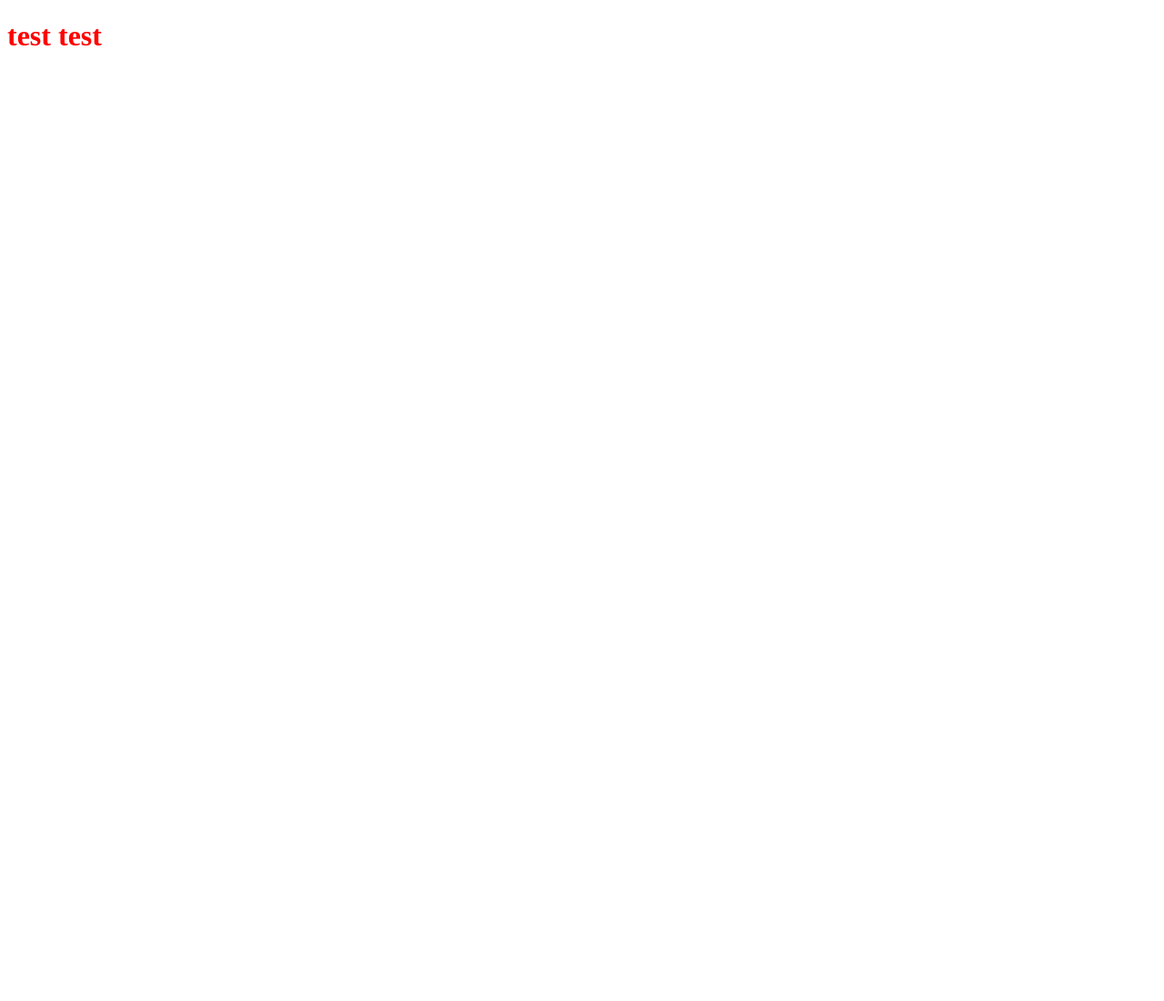
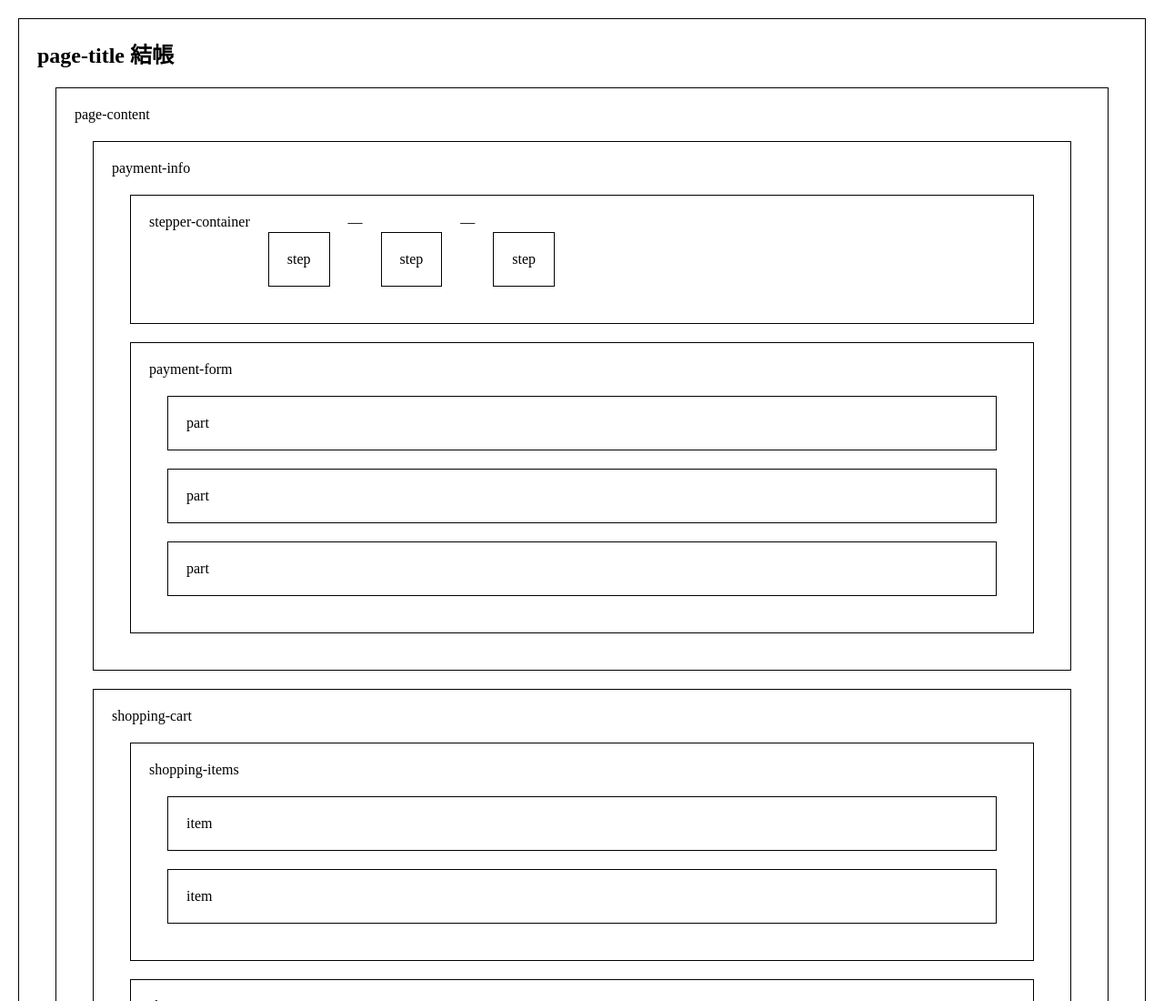
Before and after one commit to Joy-Chang-2021/AC_3_shopping_cart, a website: page shopping-cart.html in a window 1280 px wide. Shown: the top 1100 px of the page at 91% size. Before the commit the page ends 800 px from the top, so only its background shows below. Drawn offline with Linux system fonts and the light colour scheme.

Commit message:
html main framework

```diff
--- /dev/null
+++ b/public/scss/_reset.scss
@@ -0,0 +1,26 @@
+// reset css
+body {
+  margin: 0;
+  padding: 0;
+}
+* {
+  box-sizing: border-box;
+}
+h1,
+h2,
+h3,
+h4,
+h5,
+h6,
+p {
+  margin: 0px;
+  padding: 0px;
+}
+button {
+  background-color: transparent;
+  border: 0;
+  cursor: pointer;
+}
+button[disabled] {
+  pointer-events: none;
+}
--- /dev/null
+++ b/public/scss/_variables.scss
@@ -0,0 +1,13 @@
+// class
+
+.d-none {
+  display: none;
+}
+
+.d-flex {
+  display: flex;
+}
+
+.d-grid {
+  display: grid;
+}
--- a/public/scss/main.scss
+++ b/public/scss/main.scss
@@ -1,3 +1,8 @@
-h1 {
-  color: red;
+@import 'reset';
+@import 'variables';
+
+main div { //觀察用
+  border: 1px solid black;
+  margin: 20px;
+  padding: 20px;
 }
--- a/shopping-cart.html
+++ b/shopping-cart.html
@@ -8,7 +8,48 @@
   <title>Shopping Cart</title>
 </head>
 <body>
-  <h1>test test</h1>
+  <main>
+    <div class="container">
+      <h2 class="page-title">page-title 結帳</h2>
+      <div class="page-content">page-content
+        <div class="payment-info">payment-info
+          <div class="stepper-container d-flex">stepper-container
+            <div class="step">step</div>
+            <span class="line">—</span>
+            <div class="step">step</div>
+            <span class="line">—</span>
+            <div class="step">step</div>
+          </div>
+          <div class="payment-form">payment-form
+            <form action="" id="payment-form">
+              <div class="part">part</div>
+              <div class="part">part</div>
+              <div class="part">part</div>
+            </form>
+          </div>
+          <div class="stepper-control d-none">stepper-control
+            <button class="btn">←上一步</button>
+            <button class="btn">下一步→</button>
+          </div>
+        </div>
+        <div class="shopping-cart">shopping-cart
+          <h3 class="d-none">購物籃</h3>
+          <div class="shopping-items">shopping-items
+            <div class="item">item</div>
+            <div class="item">item</div>
+          </div>
+          <div class="shopping-cost">shopping-cost
+            <div class="delivery-fee">delivery-fee</div>
+            <div class="total-cost">total cost</div>
+          </div>
+        </div>
+        <div class="stepper-control">stepper-control
+          <button class="btn">←上一步</button>
+          <button class="btn">下一步→</button>
+        </div>
+      </div>
+    </div>
+  </main>
   <script src="/javascript/cart.js"></script>
 </body>
 </html>
```
Also changed, not shown: public/css/main.css, public/css/main.min.css, 2 other files.
